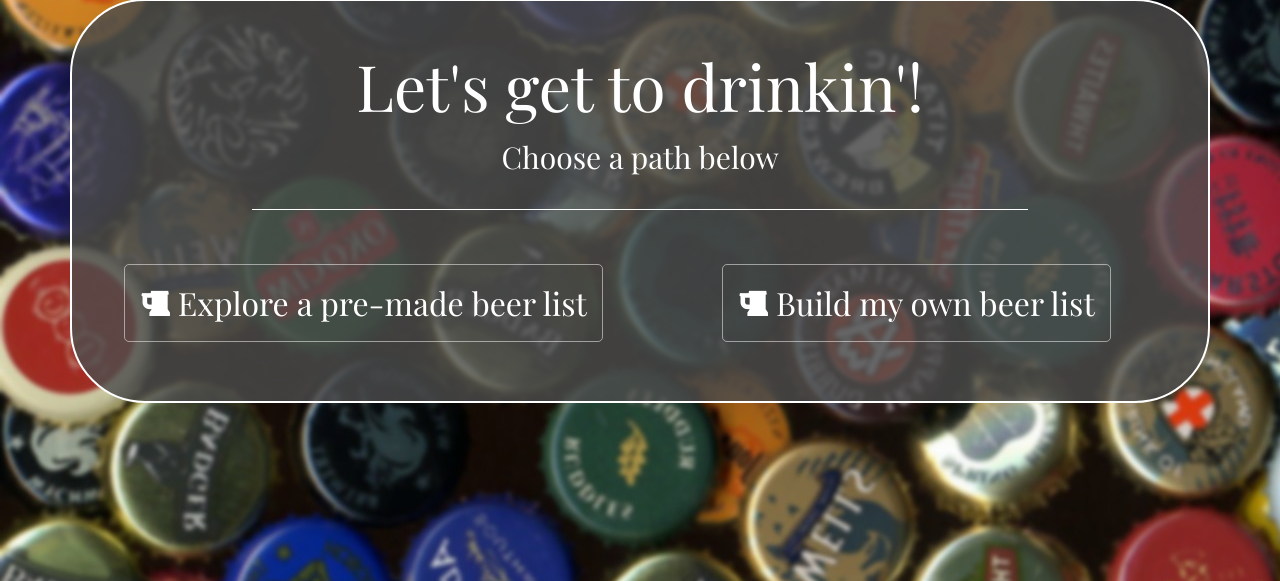
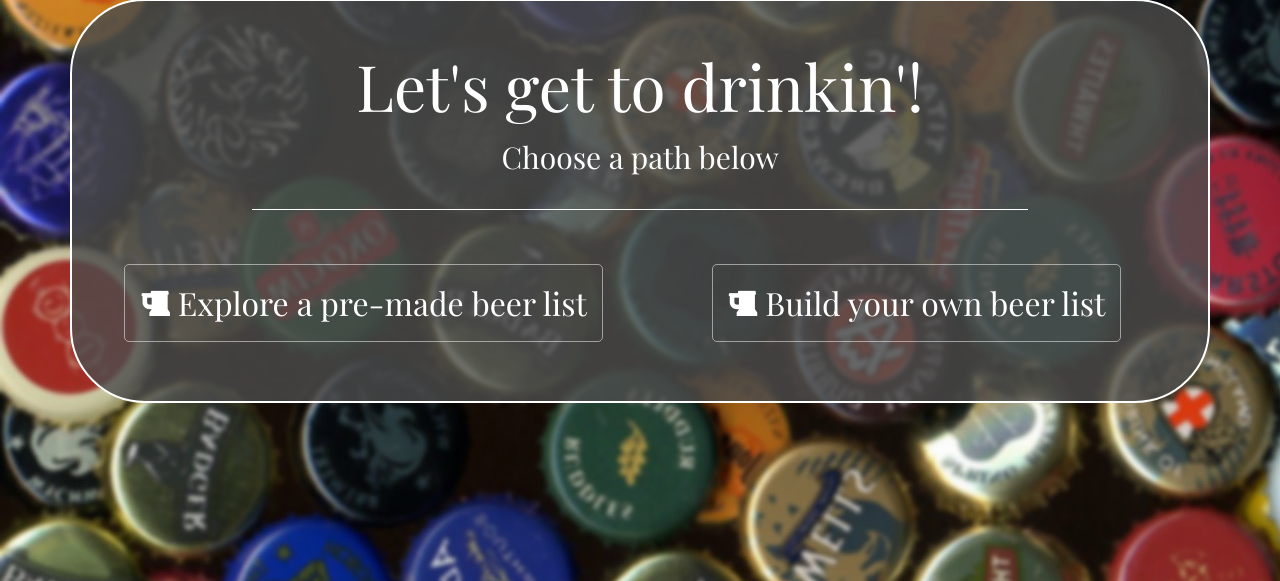
Before and after one commit to andrewpcarr/AFK-Project-1, a PHP site: page / in a window 1280 px wide. Shown: the part 101-682 px from the top of the page. Run offline with PHP 8.4, Linux system fonts and the light colour scheme; some libraries are stand-ins or nearby versions.

Commit message:
applied better alignment to checkboxes

```diff
--- a/assets/css/style.css
+++ b/assets/css/style.css
@@ -112,6 +112,7 @@ body {
 
 label {
 	font-size: 16px;
+	margin-top: -13px;
 }
 
 input[type='checkbox'] {
--- a/index.html
+++ b/index.html
@@ -28,7 +28,7 @@
 				<button id="getPremadeBreweries" type="button" class="btn choose-list choose-list1"><i class="fa fa-beer" aria-hidden="true"></i>  Explore a pre-made beer list</button>
 			</div>
 			<div class="col-md-6 options">
-				<button type="button" class="btn choose-list choose-list2"><i class="fa fa-beer" aria-hidden="true"></i>    Build my own beer list</button>
+				<button type="button" class="btn choose-list choose-list2"><i class="fa fa-beer" aria-hidden="true"></i>    Build your own beer list</button>
 			</div>
 		</div>
 	</div>
```
